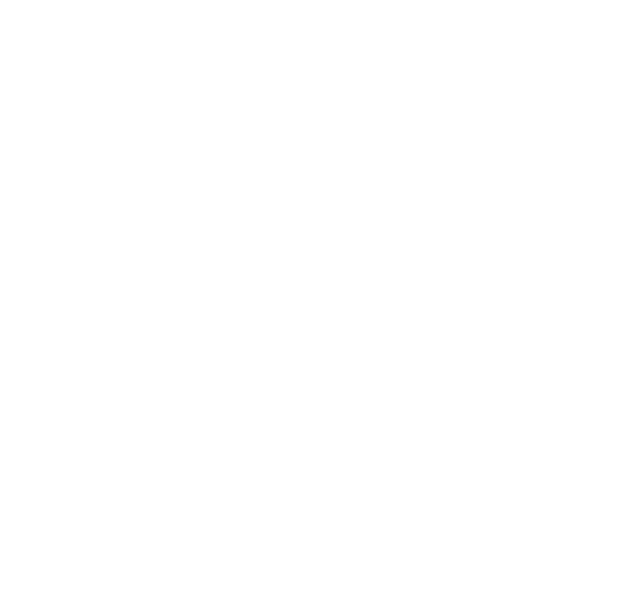
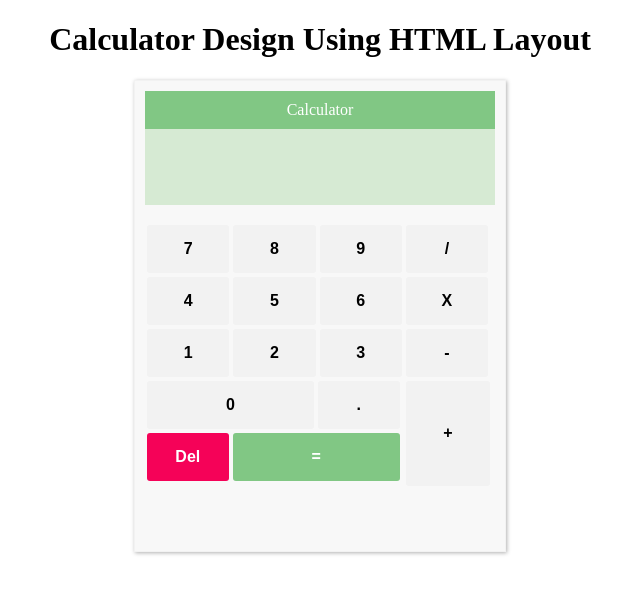
Before and after one commit to BrianCodez/jsCalculator, a plain HTML site: page index.html in a window 1280 px wide. Shown: the whole page, without its empty margins (320-960 px from the left). Drawn offline with Linux system fonts and the light colour scheme.

Commit message:
Design done

```diff
--- a/index.html
+++ b/index.html
@@ -9,6 +9,45 @@
     <title>Javascript Calculator</title>
 </head>
 <body>
-
+    <h1>Calculator Design Using HTML Layout</h1>
+    <div class="container">
+      <div class="header">Calculator</div>
+      <input type="text" class="result">
+      <!-- <div class="first-row">
+        <input type="button" name="" value="&radic;" class="global">
+        <input type="button" name="" value="(" class="global">
+        <input type="button" name="" value=")" class="global">
+        <input type="button" name="" value="%" class="global">
+      </div> -->
+      <div class="second-row">
+        <input type="button" name="" value="7" class="global">
+        <input type="button" name="" value="8" class="global">
+        <input type="button" name="" value="9" class="global">
+        <input type="button" name="" value="/" class="global">
+      </div>
+      <div class="third-row">
+        <input type="button" name="" value="4" class="global">
+        <input type="button" name="" value="5" class="global">
+        <input type="button" name="" value="6" class="global">
+        <input type="button" name="" value="X" class="global">
+      </div>
+      <div class="fourth-row">
+        <input type="button" name="" value="1" class="global">
+        <input type="button" name="" value="2" class="global">
+        <input type="button" name="" value="3" class="global">
+        <input type="button" name="" value="-" class="global">
+      </div>
+      <div class="conflict">
+        <div class="left">
+          <input type="button" name="" value="0" class=" big">
+          <input type="button" name="" value="." class=" small">
+          <input type="button" name="" value="Del" class=" red small white-text top-margin">
+          <input type="button" name="" value="=" class=" green white-text big top-margin">
+        </div>
+        <div class="right">
+          <input type="button" name="" value="+" class="global grey plus">
+        </div>
+      </div>
+    </div>
 </body>
 </html>
--- a/styles.css
+++ b/styles.css
@@ -0,0 +1,110 @@
+h1{
+    text-align: center;
+    margin-top: 0.67em;
+    margin-bottom: 0.67em;
+  }
+  *{
+    margin: 0;
+    padding: 0;
+  }
+  .container{
+    margin: auto;
+    width: 350px;
+    padding: 10px;
+    border: 1px solid #f2f2f2;
+    -webkit-box-shadow: 1px 1px 4px 0px rgba(176,176,176,1);
+       -moz-box-shadow: 1px 1px 4px 0px rgba(176,176,176,1);
+            box-shadow: 1px 1px 4px 0px rgba(176,176,176,1);
+    background-color: #fff;
+    height: 450px;
+    background-color: #F8F8F8;
+  }
+  .header{
+    background-color: #81C784;
+    padding: 10px;
+    color: #fff;
+    text-align: center;
+  }
+  .result{
+    font-size: 24px;
+    padding: 24px 5px;
+    font-weight: 700;
+    text-align: right;
+    width: 97%;
+    margin-bottom: 20px;
+    border: none;
+    background-color: #d6ead3;
+  }
+  .first-row,
+  .second-row,
+  .third-row,
+  .fourth-row,
+  .conflict
+  {
+    display: inline-block;
+    width: 100%;
+  }
+  .global{
+   padding: 15px;
+   font-weight: bold;
+   font-size: 16px;
+   border: none;
+   border-radius: 3px;
+   background-color: #F2F2F2;
+   float: left;
+   width: 23.5%;
+   margin: 0 2px;
+   /*border: 1px solid #000;*/
+  }
+  .conflict .left,
+  .conflict .right{
+    float: left;
+    position: relative;
+  }
+  .left{
+    width: 74%;
+  }
+  .right{
+    width: 24%;
+  }
+  .big{
+    padding: 15px;
+    font-weight: bold;
+    font-size: 16px;
+    border: none;
+    border-radius: 3px;
+    background-color: #F2F2F2;
+    float: left;
+    width: 64.5%;
+    margin: 0 2px;
+  }
+  .small{
+    padding: 15px;
+    font-weight: bold;
+    font-size: 16px;
+    border: none;
+    border-radius: 3px;
+    background-color: #F2F2F2;
+    float: left;
+    width: 31.5%;
+    margin: 0 2px;
+  }
+  .plus{
+    height: 105px;
+    width: 100%;
+  }
+  .green{
+    background-color: #81C784;
+  }
+  .red{
+    background-color: #F50258
+  }
+  .grey{
+    background-color: #F2F2F2;
+  }
+  .white-text{
+    color: #fff;
+  }
+  .top-margin{
+    margin-top: 4px;
+  }
```
